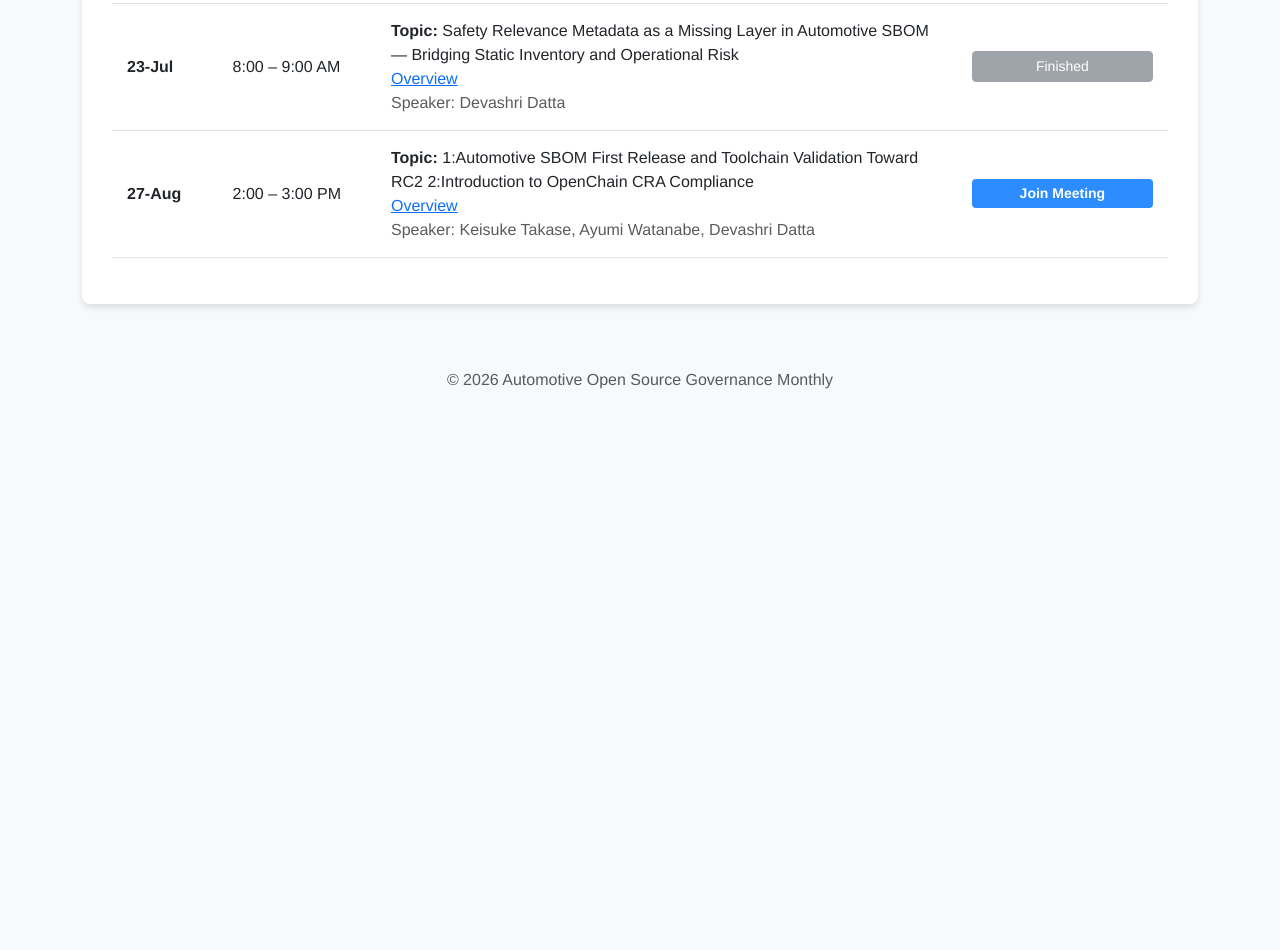
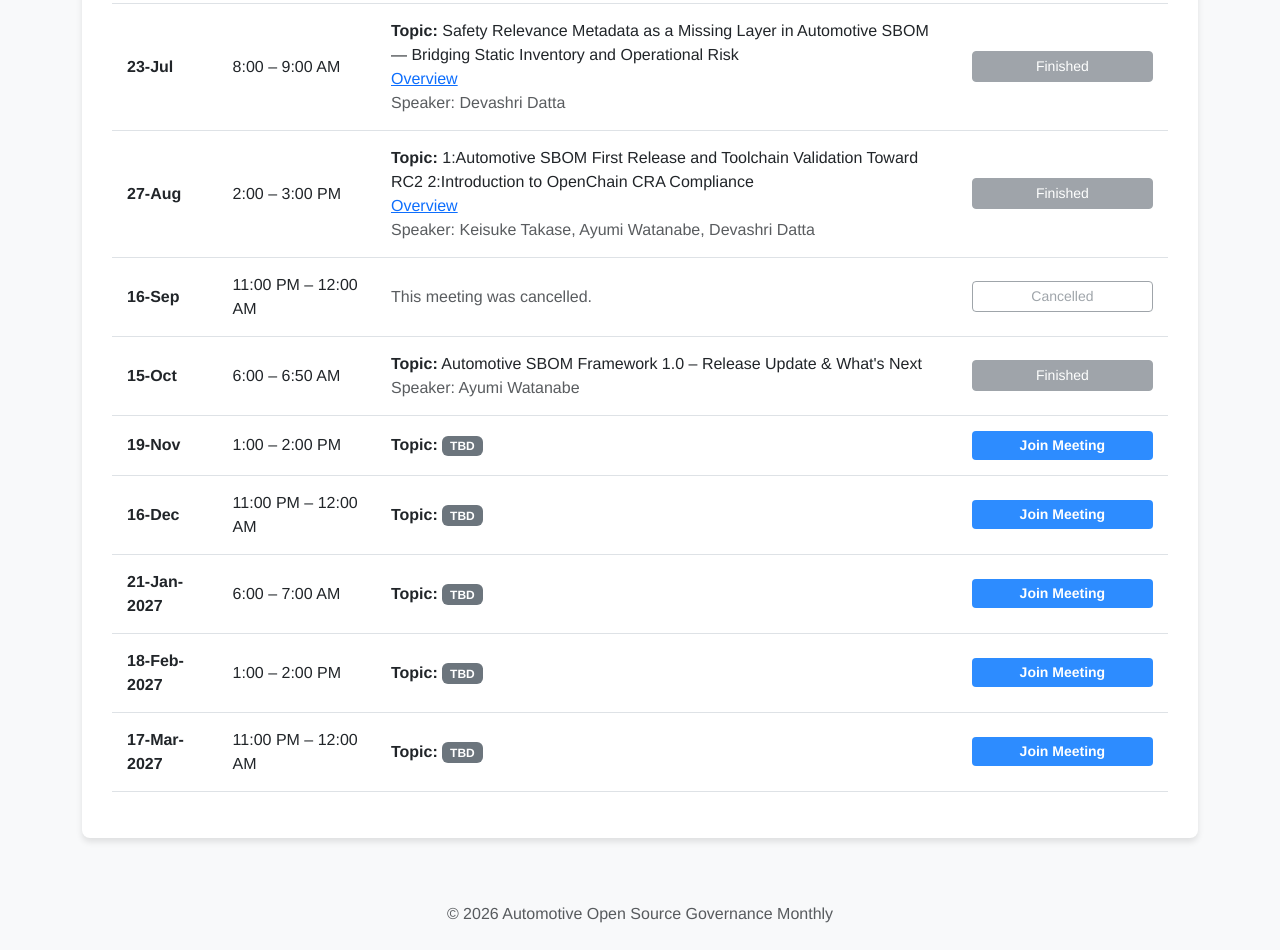
Before and after one commit to OpenChain-Project/Automotive-Open-Source-Governance-Monthly, a plain HTML site: page index.html in a window 1280 px wide. Shown: the part 1619-2569 px from the top of the page. Before the commit the page ends 2035 px from the top, so only its background shows below. Drawn offline with nearby package versions, Linux system fonts and the light colour scheme.

Commit message:
Update meeting schedule and status buttons

```diff
--- a/index.html
+++ b/index.html
@@ -171,7 +171,64 @@
                                         <a href="https://github.com/OpenChain-Project/Automotive-Open-Source-Governance-Monthly/discussions/1#discussioncomment-17592905">Overview</a>  <br>
                                         <span class="text-muted">Speaker: Keisuke Takase, Ayumi Watanabe, Devashri Datta</span>
                                     </td>
-                                    <td><a href="https://zoom-lfx.platform.linuxfoundation.org/meeting/93294923748?password=37ddf8ac-326f-4ebf-82f5-6cd35f10d0fb" class="btn btn-sm btn-zoom w-100" target="_blank">Join Meeting</a></td>
+                                    <td><button class="btn btn-sm btn-secondary w-100 disabled">Finished</button></td>
+                                </tr>
+                                <tr>
+                                    <td class="fw-bold">16-Sep</td>
+                                    <td>11:00 PM – 12:00 AM</td>
+                                    <td>
+                                        <span class="text-muted">This meeting was cancelled.</span>
+                                    </td>
+                                    <td><button class="btn btn-sm btn-outline-secondary w-100 disabled">Cancelled</button></td>
+                                </tr>
+                                <tr>
+                                    <td class="fw-bold">15-Oct</td>
+                                    <td>6:00 – 6:50 AM</td>
+                                    <td>
+                                        <strong>Topic:</strong> Automotive SBOM Framework 1.0 – Release Update &amp; What's Next<br>
+                                        <span class="text-muted">Speaker: Ayumi Watanabe</span>
+                                    </td>
+                                    <td><button class="btn btn-sm btn-secondary w-100 disabled">Finished</button></td>
+                                </tr>
+                                <tr>
+                                    <td class="fw-bold">19-Nov</td>
+                                    <td>1:00 – 2:00 PM</td>
+                                    <td>
+                                        <strong>Topic:</strong> <span class="badge badge-tbd">TBD</span>
+                                    </td>
+                                    <td><a href="https://zoom-lfx.platform.linuxfoundation.org/meeting/96594424950?password=0b31859f-1d43-46eb-ae80-1c306c0af00b" class="btn btn-sm btn-zoom w-100" target="_blank">Join Meeting</a></td>
+                                </tr>
+                                <tr>
+                                    <td class="fw-bold">16-Dec</td>
+                                    <td>11:00 PM – 12:00 AM</td>
+                                    <td>
+                                        <strong>Topic:</strong> <span class="badge badge-tbd">TBD</span>
+                                    </td>
+                                    <td><a href="https://zoom-lfx.platform.linuxfoundation.org/meeting/99594422063?password=96a92c6f-f89d-4f9d-ad3b-069065b9c64e" class="btn btn-sm btn-zoom w-100" target="_blank">Join Meeting</a></td>
+                                </tr>
+                                <tr>
+                                    <td class="fw-bold">21-Jan-2027</td>
+                                    <td>6:00 – 7:00 AM</td>
+                                    <td>
+                                        <strong>Topic:</strong> <span class="badge badge-tbd">TBD</span>
+                                    </td>
+                                    <td><a href="https://zoom-lfx.platform.linuxfoundation.org/meeting/99334111165?password=68bdf383-7f63-477f-83f8-62afe281386c" class="btn btn-sm btn-zoom w-100" target="_blank">Join Meeting</a></td>
+                                </tr>
+                                <tr>
+                                    <td class="fw-bold">18-Feb-2027</td>
+                                    <td>1:00 – 2:00 PM</td>
+                                    <td>
+                                        <strong>Topic:</strong> <span class="badge badge-tbd">TBD</span>
+                                    </td>
+                                    <td><a href="https://zoom-lfx.platform.linuxfoundation.org/meeting/94726094289?password=d98231ee-59f2-4176-b0f7-fcc20ad7e721" class="btn btn-sm btn-zoom w-100" target="_blank">Join Meeting</a></td>
+                                </tr>
+                                <tr>
+                                    <td class="fw-bold">17-Mar-2027</td>
+                                    <td>11:00 PM – 12:00 AM</td>
+                                    <td>
+                                        <strong>Topic:</strong> <span class="badge badge-tbd">TBD</span>
+                                    </td>
+                                    <td><a href="https://zoom-lfx.platform.linuxfoundation.org/meeting/94717393730?password=15407f69-cd56-4104-8fb4-c24fce1c23a9" class="btn btn-sm btn-zoom w-100" target="_blank">Join Meeting</a></td>
                                 </tr>
                             </tbody>
                         </table>
```
